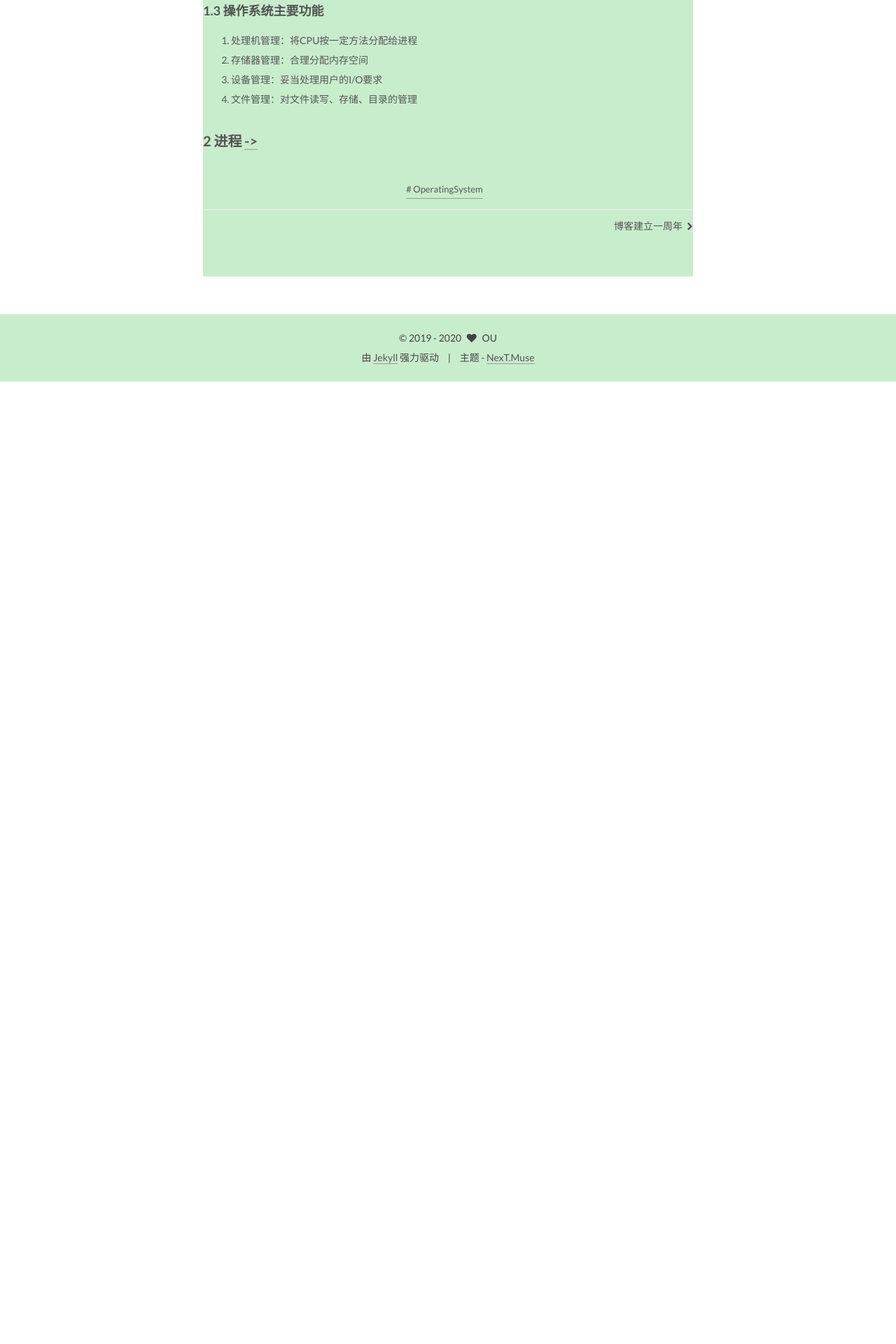
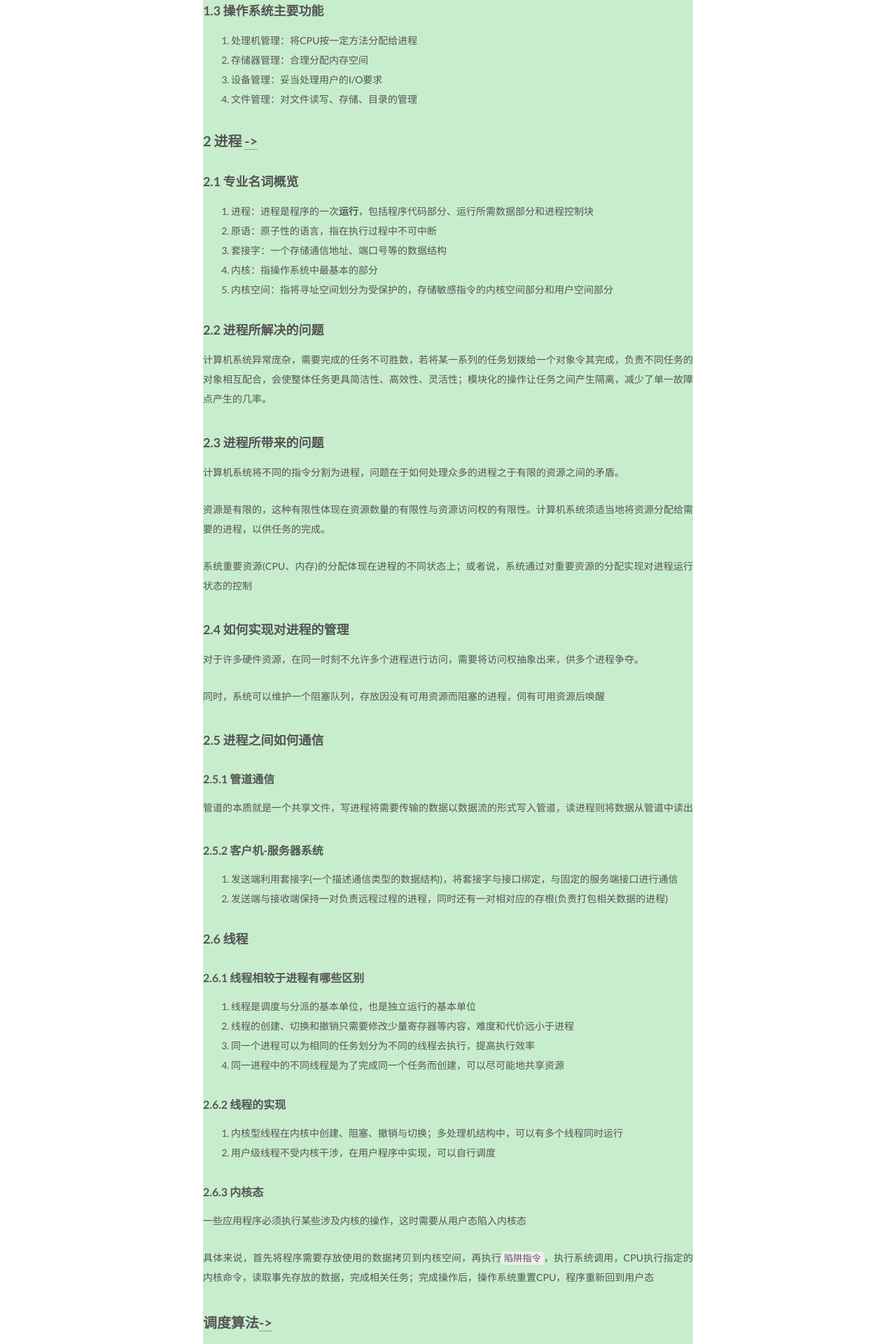
Before and after one commit to ONLYUNIVERSE/ONLYUNIVERSE.github.io, a Jekyll site: the page built from _posts/2020-11-20-操作系统综述.md, in a window 1280 px wide. Shown: the part 1146-3066 px from the top of the page at 70% size. Built offline with Jekyll 4.4.1, drawn with Linux system fonts in a browser that asks for light colours; before the commit the page ends 1691 px from its top, so only the background shows below that.

Commit message:
20201125

````diff
--- a/_posts/2020-11-20-操作系统综述.md
+++ b/_posts/2020-11-20-操作系统综述.md
@@ -40,3 +40,62 @@ tags:                               #标签
 4. 文件管理：对文件读写、存储、目录的管理
 
 ## 2 进程 [->](https://onlyuniverse.github.io/2020/09/15/%E8%BF%9B%E7%A8%8B%E4%B8%8E%E7%BA%BF%E7%A8%8B/)
+
+### 2.1 专业名词概览
+
+1. 进程：进程是程序的一次**运行**，包括程序代码部分、运行所需数据部分和进程控制块
+2. 原语：原子性的语言，指在执行过程中不可中断
+3. 套接字：一个存储通信地址、端口号等的数据结构
+4. 内核：指操作系统中最基本的部分
+5. 内核空间：指将寻址空间划分为受保护的，存储敏感指令的内核空间部分和用户空间部分
+
+### 2.2 进程所解决的问题
+
+计算机系统异常庞杂，需要完成的任务不可胜数，若将某一系列的任务划拨给一个对象令其完成，负责不同任务的对象相互配合，会使整体任务更具简洁性、高效性、灵活性；模块化的操作让任务之间产生隔离，减少了单一故障点产生的几率。
+
+### 2.3 进程所带来的问题
+
+计算机系统将不同的指令分割为进程，问题在于如何处理众多的进程之于有限的资源之间的矛盾。
+
+资源是有限的，这种有限性体现在资源数量的有限性与资源访问权的有限性。计算机系统须适当地将资源分配给需要的进程，以供任务的完成。
+
+系统重要资源(CPU、内存)的分配体现在进程的不同状态上；或者说，系统通过对重要资源的分配实现对进程运行状态的控制
+
+### 2.4 如何实现对进程的管理
+
+对于许多硬件资源，在同一时刻不允许多个进程进行访问，需要将访问权抽象出来，供多个进程争夺。
+
+同时，系统可以维护一个阻塞队列，存放因没有可用资源而阻塞的进程，伺有可用资源后唤醒
+
+### 2.5 进程之间如何通信
+
+#### 2.5.1 管道通信
+
+管道的本质就是一个共享文件，写进程将需要传输的数据以数据流的形式写入管道，读进程则将数据从管道中读出
+
+#### 2.5.2 客户机-服务器系统
+
+1. 发送端利用套接字(一个描述通信类型的数据结构)，将套接字与接口绑定，与固定的服务端接口进行通信
+2. 发送端与接收端保持一对负责远程过程的进程，同时还有一对相对应的存根(负责打包相关数据的进程)
+
+### 2.6 线程
+
+#### 2.6.1 线程相较于进程有哪些区别
+
+1. 线程是调度与分派的基本单位，也是独立运行的基本单位
+2. 线程的创建、切换和撤销只需要修改少量寄存器等内容，难度和代价远小于进程
+3. 同一个进程可以为相同的任务划分为不同的线程去执行，提高执行效率
+4. 同一进程中的不同线程是为了完成同一个任务而创建，可以尽可能地共享资源
+
+#### 2.6.2 线程的实现
+
+1. 内核型线程在内核中创建、阻塞、撤销与切换；多处理机结构中，可以有多个线程同时运行
+2. 用户级线程不受内核干涉，在用户程序中实现，可以自行调度
+
+#### 2.6.3 内核态
+
+一些应用程序必须执行某些涉及内核的操作，这时需要从用户态陷入内核态
+
+具体来说，首先将程序需要存放使用的数据拷贝到内核空间，再执行```陷阱指令```，执行系统调用，CPU执行指定的内核命令，读取事先存放的数据，完成相关任务；完成操作后，操作系统重置CPU，程序重新回到用户态
+
+## 调度算法[->](https://onlyuniverse.github.io/2020/11/03/%E5%A4%84%E7%90%86%E6%9C%BA%E8%B0%83%E5%BA%A6%E7%AE%97%E6%B3%95/)
````
Also changed, not shown: _posts/2020-11-03-处理机调度算法.md (+2 -2 lines).
